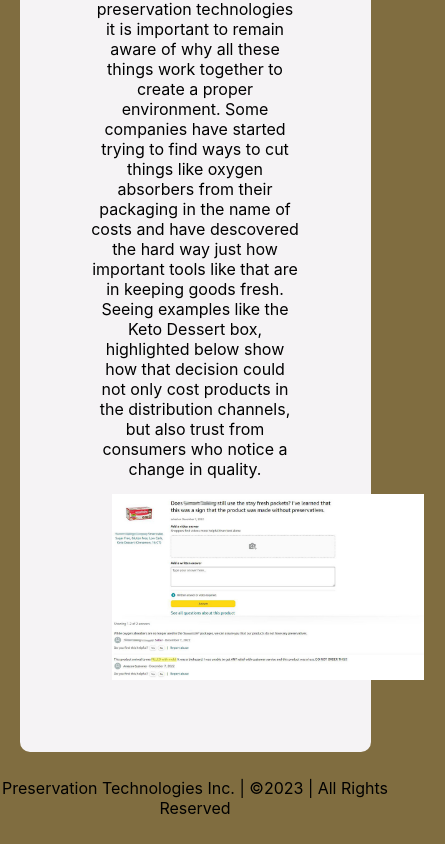
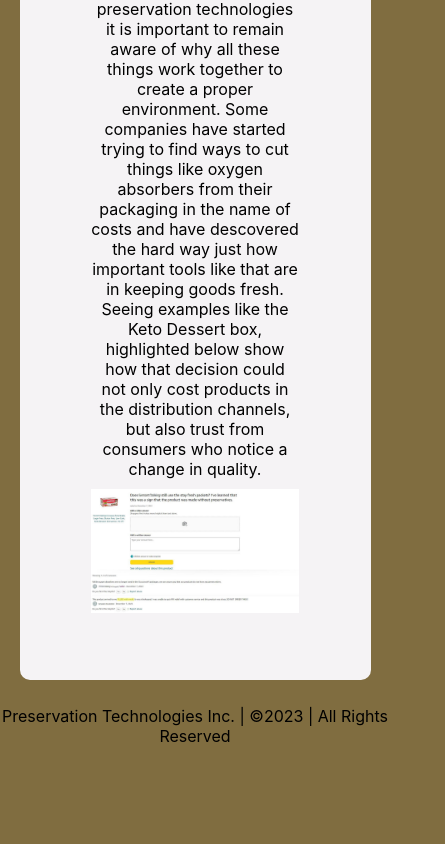
Before and after one commit to TrunkOfUkuleles/preserve-draft, a React (Create React App) app: page / in a window 390 px wide. Shown: the part 8264-9108 px from the top of the page, 445 px wide, since content can reach past the window. After the commit the page ends 9036 px from the top, so only its background shows below. Built offline with nearby package versions, Linux system fonts and the light colour scheme.

Commit message:
Add files via upload

```diff
--- a/src/index.css
+++ b/src/index.css
@@ -134,7 +134,7 @@ color: #084B83;
 }
 #review-pic{
   margin: 15px 10%;
-  width: 80vw;
+  width: 80%;
   height: 30%;
 }
 
@@ -198,4 +198,9 @@ color: #084B83;
 .title-text{
   font-size: 2rem;
 }
+#review-pic{
+  margin: 10px 0px;
+  width: 100%;
+  height: 30%;
 }
+}
```
